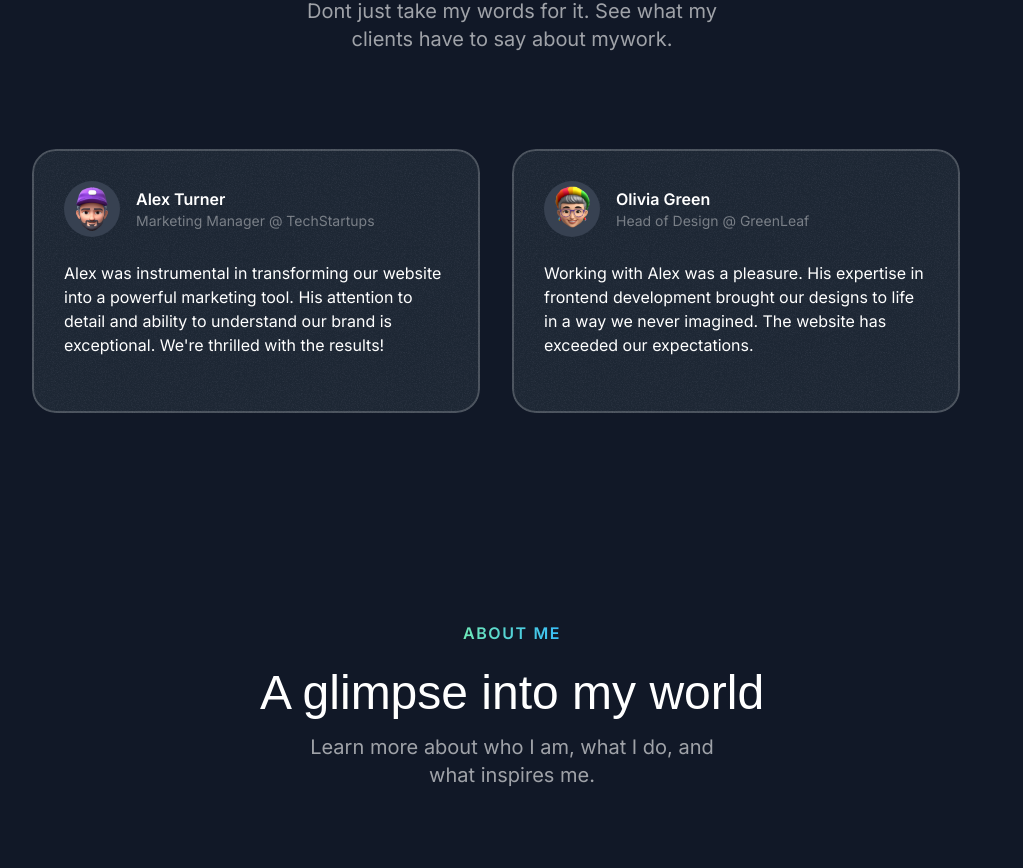
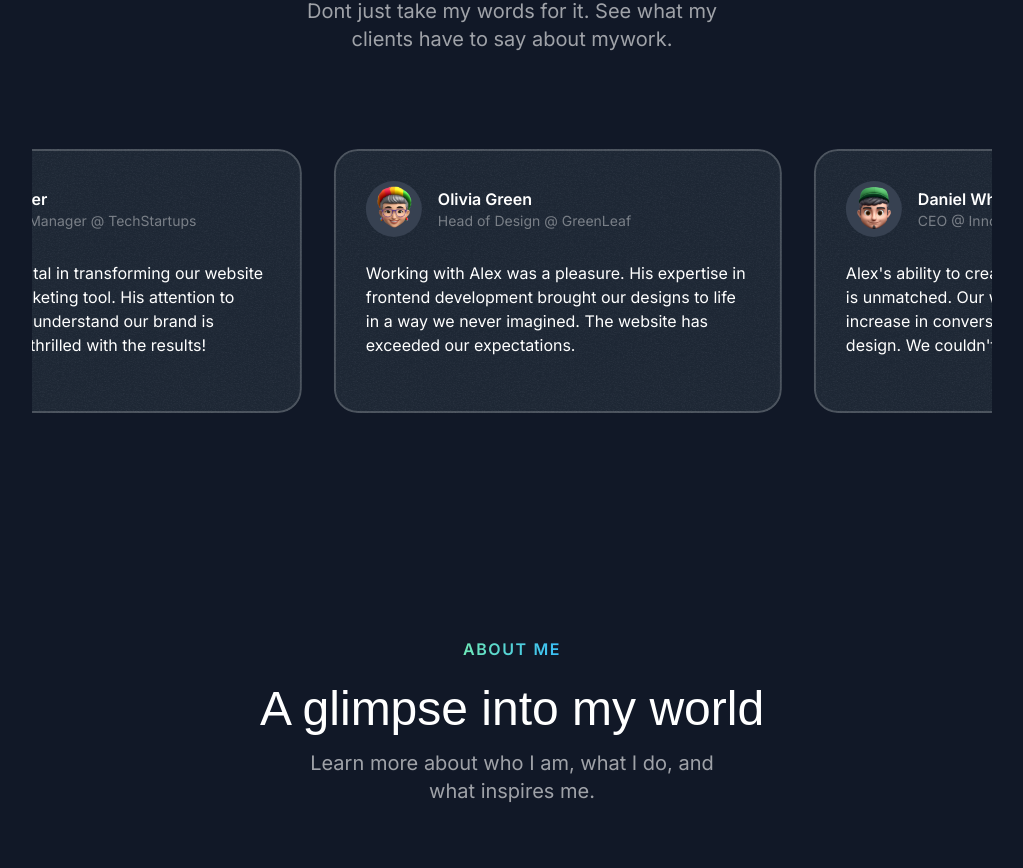
Before and after one commit to nihir-zala/learn-next, a Next.js app: page / in a window 1280 px wide. Shown: the part 3315-4183 px from the top of the page, without its empty margins (128-1151 px from the left). Built offline with nearby package versions, Linux system fonts and the light colour scheme; a web font is replaced by a local one.

Commit message:
added the spin animation to the testimonial

```diff
--- a/src/sections/Testimonials.tsx
+++ b/src/sections/Testimonials.tsx
@@ -7,6 +7,7 @@
 import Image from "next/image";
 import grainImage from "@/assets/images/grain.jpg";
 import { Card } from "@/components/Card";
+import { Fragment } from "react";
 const testimonials = [
   {
     name: "Alex Turner",
@@ -51,12 +52,14 @@
             "Dont just take my words for it. See what my clients have to say about mywork."
           }
         />
-        <div className="mt-16 lg:mt-24 flex overflow-x-clip [mask-image:inear-gradient(to_right, transparent,black_10%,black_90%,transparent)]">
-          <div className="flex gap-8 flex-none">
+        <div className="mt-12 lg:mt-20 flex overflow-x-clip [mask-image:linear-gradient(to_right, transparent,black_10%,black_90%,transparent)] py-4">
+          <div className="flex gap-8 pr-8 flex-none animate-move-left [animation-duration:90s] hover:[animation-play-state:paused]">
+            {new Array(2).fill(0).map((_, idx) => (
+              <Fragment key={idx}>
                 {testimonials.map((testimonial) => (
                   <Card
                     key={testimonial.name}
-                className="max-w-xs md:max-w-md p-6 md:p-8"
+                    className="max-w-xs md:max-w-md p-6 md:p-8 hover:-rotate-3 transition duration-300"
                   >
                     <div className="flex gap-4 items-center">
                       <div className="size-14 bg-gray-700 inline-flex items-center justify-center rounded-full flex-shrink-0">
@@ -78,6 +81,8 @@
                     </p>
                   </Card>
                 ))}
+              </Fragment>
+            ))}
           </div>
         </div>
       </div>
```
Lines whose indentation alone changed are shown as unchanged.
